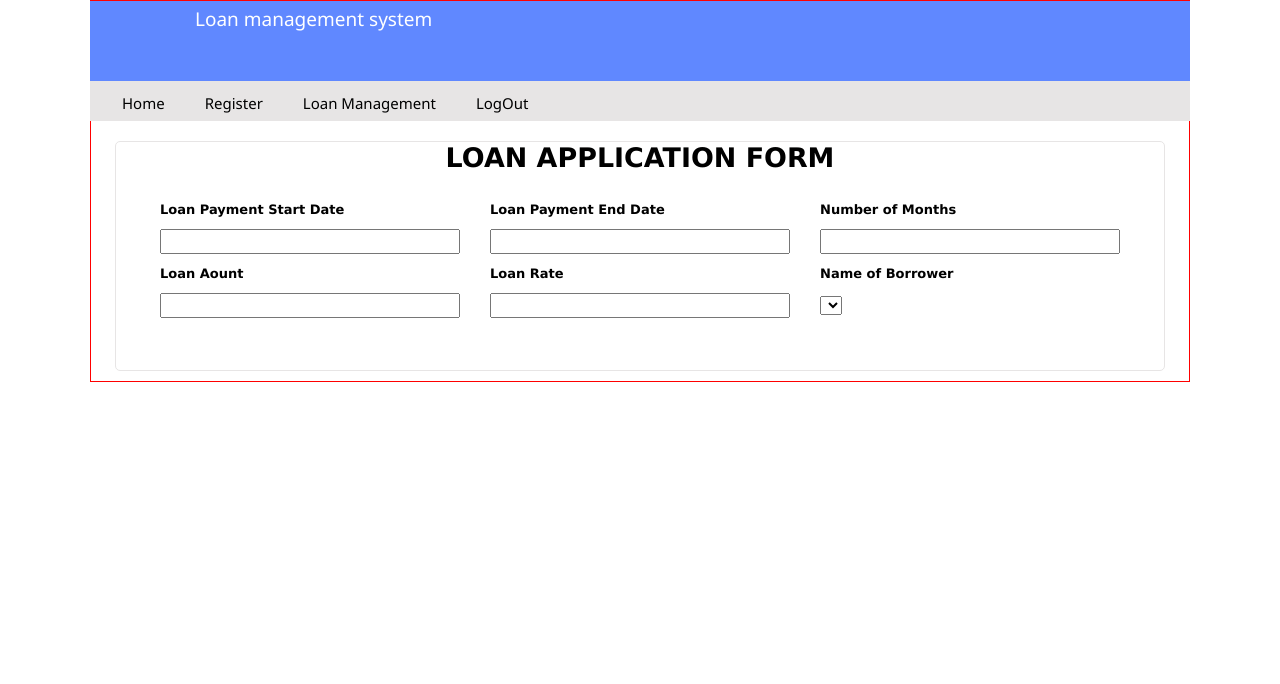
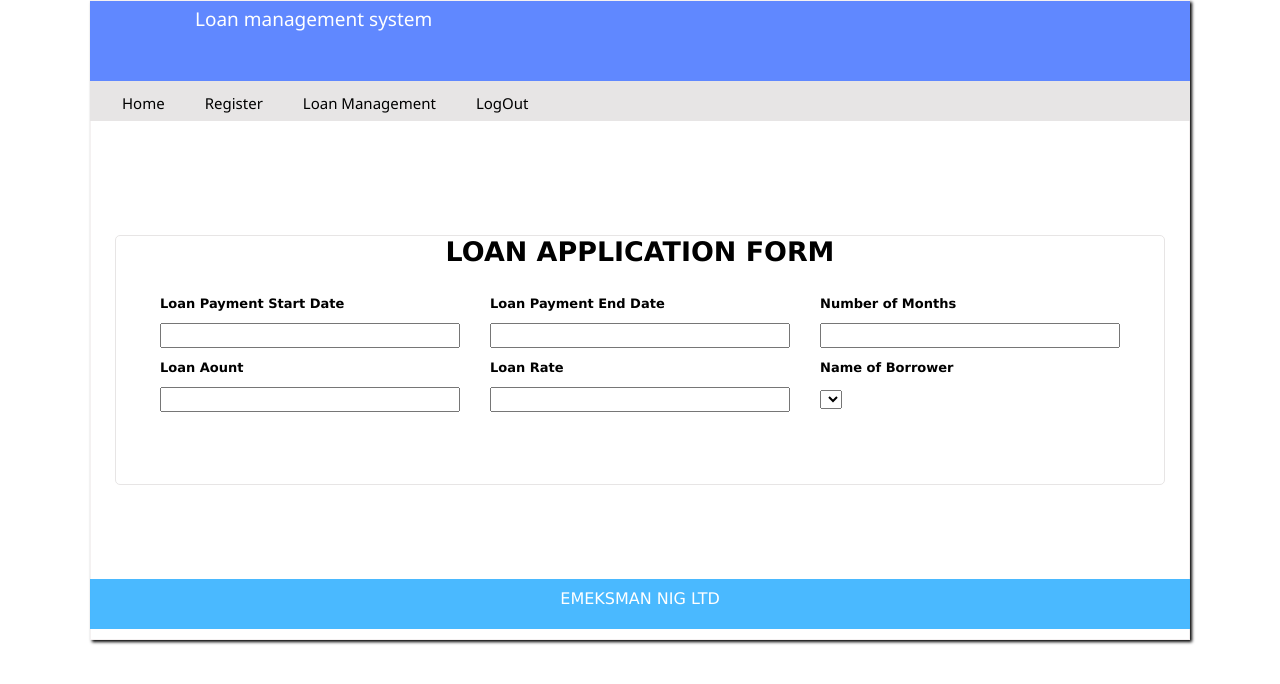
Before and after one commit to dantocome/first_react, a React (Vite) app: page / in a window 1280 px wide. Shown: the top 684 px of the page. Built offline with nearby package versions, Linux system fonts and the light colour scheme.

Commit message:
all added files

```diff
--- a/src/App.jsx
+++ b/src/App.jsx
@@ -21,6 +21,7 @@ import EmeksRef from "./component/EmeksRef"
 function App() {
  return(
   <>
+
   <EmeksRef/>
   {/* <ContactHook/> */}
   {/* <LoginRef/> */}
--- a/src/component/Emeks.css
+++ b/src/component/Emeks.css
@@ -21,9 +21,12 @@ h5{
 .container{
    display: flex;
    flex-direction: column;
-   border: 1px solid red;
+   border: 1px solid rgb(244, 241, 241);
    width: 1100px;
+   height: 80vh;
    margin: auto;
+   box-shadow: 2px 2px 3px;
+
 
 
 }
@@ -50,7 +53,7 @@ ul li{
     width: 1050px;
     border: 1px solid rgb(231, 229, 229);
     margin-top: 20px;
-    height: 230px;
+    height: 250px;
     border-radius: 5px;
 
 }
@@ -73,3 +76,19 @@ input[type="text"]{
     font-size: 13px;
     font-weight: bold;
 }
+.emeks{
+
+}
+.footer{
+    background-color: rgba(62, 181, 255, 0.936);
+    width: 1100px;
+    height: 50px;
+    text-align: center;
+    font-family: 'Lucida Sans', 'Lucida Sans Regular', 'Lucida Grande', 'Lucida Sans Unicode', Geneva, Verdana, sans-serif;
+    color: white;
+    padding: 10px;
+}
+/* .content{
+    min-height: calc(80vh - 130px);
+}
+ */
--- a/src/component/EmeksRef.tsx
+++ b/src/component/EmeksRef.tsx
@@ -74,6 +74,11 @@ const handleSubmit = (event)=>{
 
     </form>
     </div>
+    <div className="footer">
+      <div className="emeks">
+        <div className="h3">EMEKSMAN NIG LTD</div>
+      </div>
+    </div>
     </div>
     </>
   )
```
